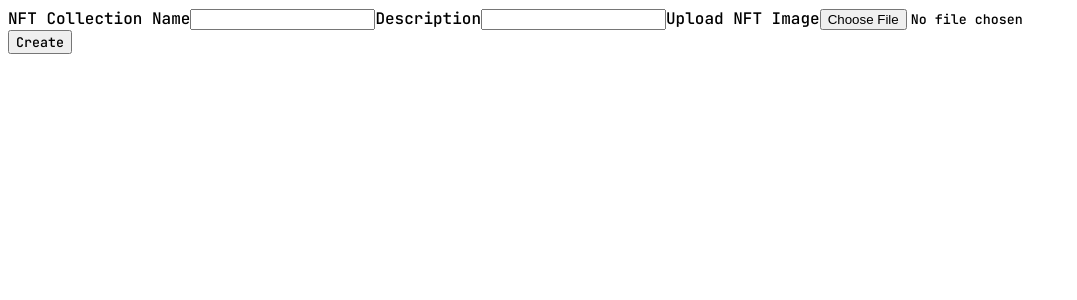
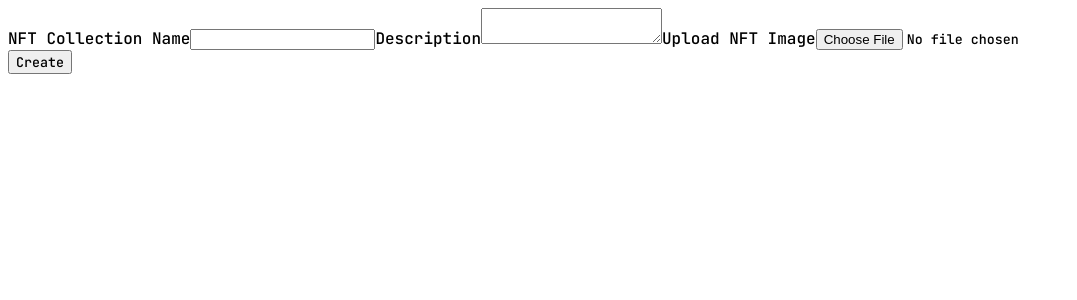
Before and after one commit to megabyte0x/uniti-implementation, a Next.js app: page /createProgram in a window 1280 px wide. Shown: the top 300 px of the page, without its empty margins (0-1077 px from the left). Built offline with nearby package versions, Linux system fonts and the light colour scheme.

Commit message:
wrapping fixed

```diff
--- a/app/createProgram/page.jsx
+++ b/app/createProgram/page.jsx
@@ -36,8 +36,7 @@ const CreateProgramPage = () => {
                           rounded-md border-black border-2 shadow-[0px_4px_0px_#d7d7d7]"
             />
             <label htmlFor="" className="w-full text-left"><span className={jetBrains.className}>Description</span></label>
-            <input
-              type="textarea"
+            <textarea
               onChange={(e) => setDescription(e.target.value)}
               value={description}
               className="h-36 w-full p-3 rounded-md border-black border-2 mt-2 mb-3 shadow-[0px_4px_0px_#d7d7d7]"
--- a/app/createProgram/whitelist/page.jsx
+++ b/app/createProgram/whitelist/page.jsx
@@ -25,8 +25,7 @@ const WhitelistPage = () => {
                             <span className="text-sm leading-none m-0 p-0">Please paste a string comprising of all the addresses</span>
                         </span>
                     </label>
-                    <input
-                        type="textarea"
+                    <textarea
                         name=""
                         id=""
                         onChange={(e) => setWhitelist(e.target.value)}
--- a/app/program/createCampaign/page.jsx
+++ b/app/program/createCampaign/page.jsx
@@ -55,8 +55,7 @@ const CreateCampaignPage = () => {
                   value={nftAmount}
                   className="h-[15px] w-[90%] text-[15px] py-[9px] border-b-[1px] border-black"
                 />
-                <input
-                  type="textarea"
+                <textarea
                   placeholder="Description"
                   onChange={(e) => setNftDescription(e.target.value)}
                   value={nftDescription}
```
